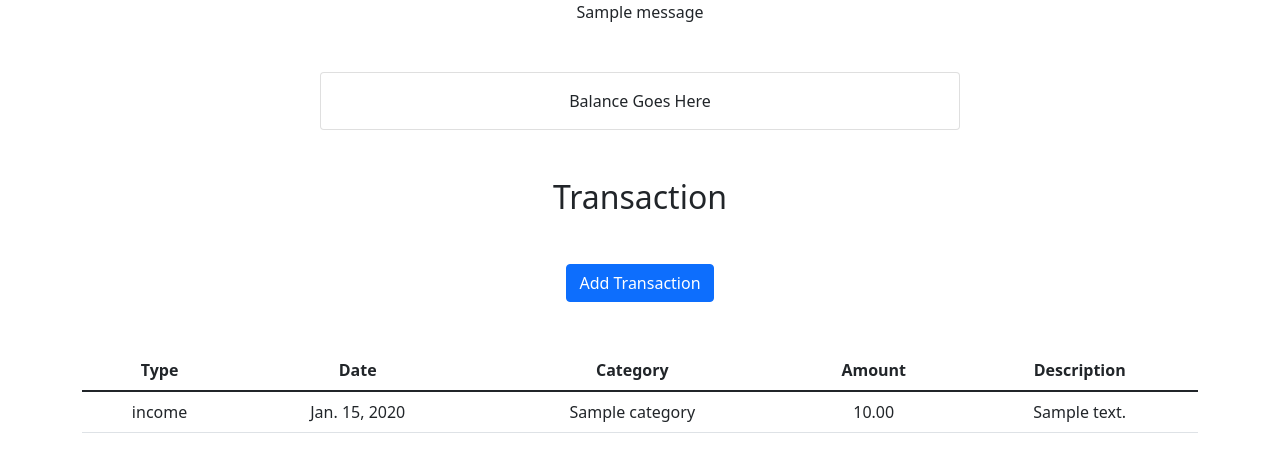
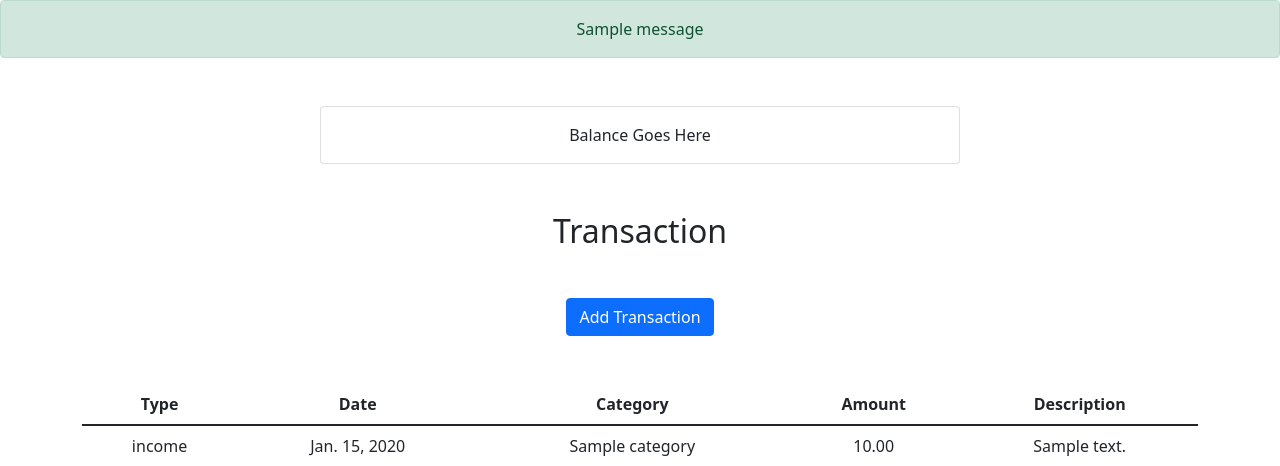
Before and after one commit to jmanager25/ExpenseTrack, a Django app: page / in a window 1280 px wide. Shown: the part 56-522 px from the top of the page. Run offline with Django 3.2, Linux system fonts and the light colour scheme; tables that the repository leaves empty hold one stand-in row (values such as "Sample post"); one stand-in notice (Sample message) is shown; some libraries are stand-ins or nearby versions.

Commit message:
Fix bootstrap alert styling in messages alert template

```diff
--- a/templates/messages_alert.html
+++ b/templates/messages_alert.html
@@ -1,9 +1,15 @@
+{% extends 'form_base.html' %}
+
+{% block content %}
+
 {% if messages %}
 <div class="messages mb-4 text-center">
     {% for message in messages %}
-    <div {% if messages.tags %} class="alert alert-{{ message.tags }}" {% endif %}>
+    <div class="alert {% if message.tags %} alert-{{ message.tags }} {% endif %}">
         {{ message }}
     </div>
     {% endfor %}
 </div>
 {% endif %}
+
+{% endblock %}
```
